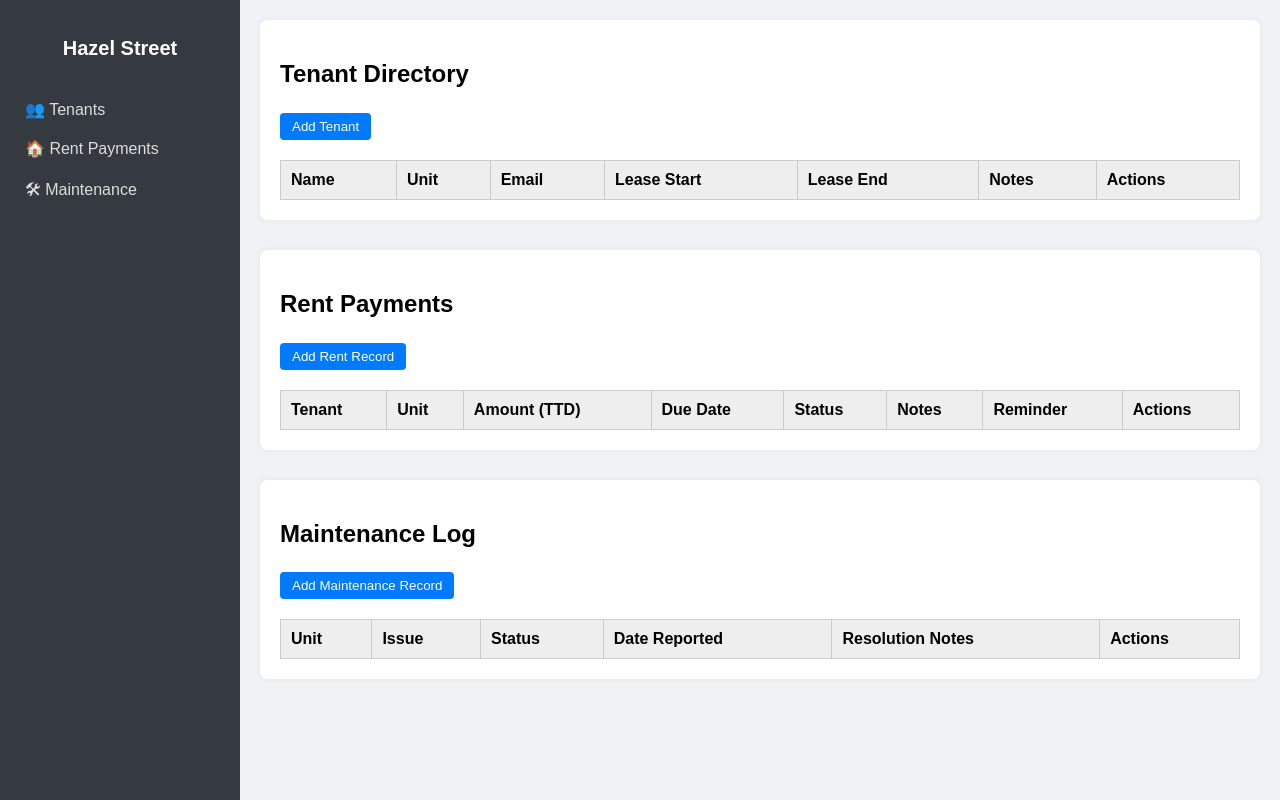
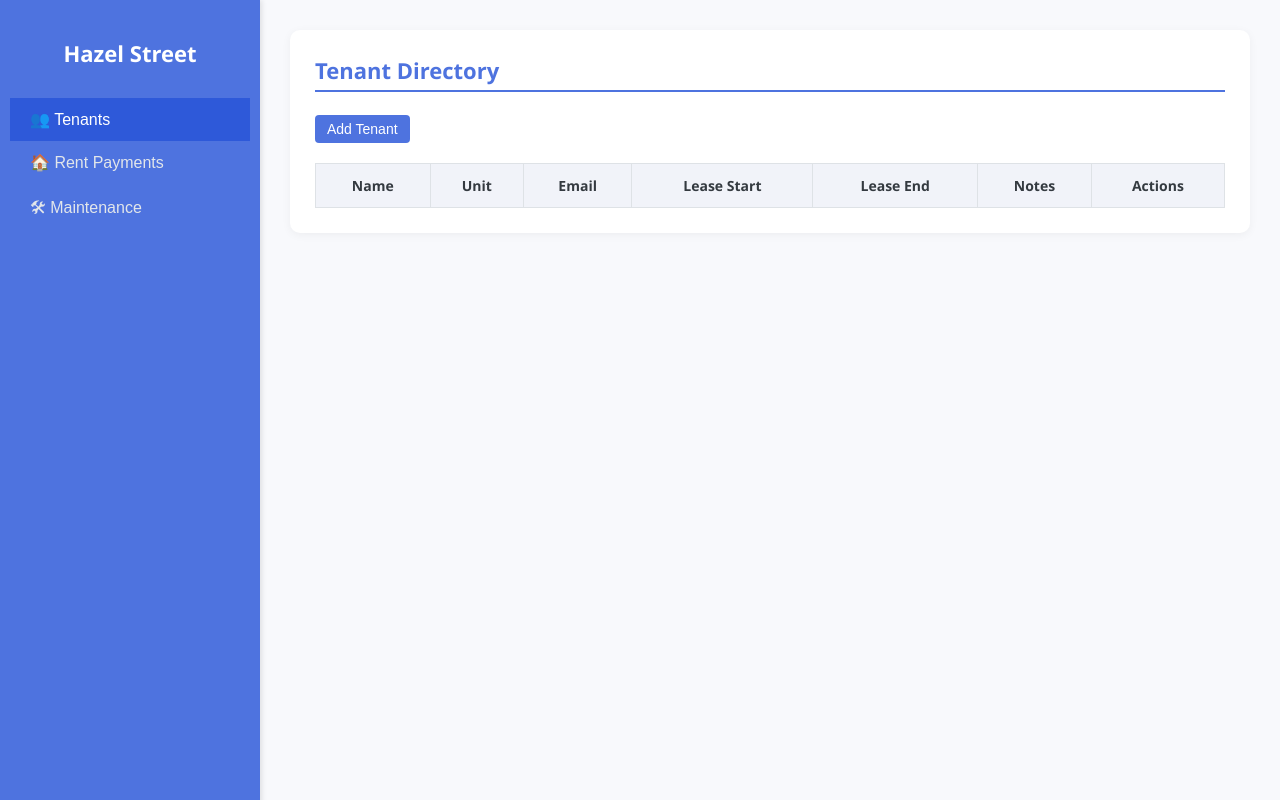
Before and after one commit to GoldB-pixel/Apartment-rental-app, a plain HTML site: page index.html in a window 1280 px wide. Drawn offline with Linux system fonts and the light colour scheme.

Commit message:
Add files via upload

```diff
--- a/index.html
+++ b/index.html
@@ -1,65 +1,183 @@
 <!DOCTYPE html>
 <html lang="en">
 <head>
-<meta charset="UTF-8" />
+  <meta charset="UTF-8"/>
   <meta name="viewport" content="width=device-width, initial-scale=1.0"/>
   <title>Hazel Street Rental Manager</title>
   <style>
-body { margin: 0; font-family: Arial, sans-serif; background: #f0f2f5; display: flex; }
-.sidebar { width: 220px; background: #343a40; color: white; height: 100vh; position: fixed; display: flex; flex-direction: column; padding: 20px 10px; }
-.sidebar h2 { color: #fff; font-size: 20px; margin-bottom: 30px; text-align: center; }
-.sidebar button { background: none; border: none; color: #ddd; text-align: left; padding: 10px 15px; font-size: 16px; cursor: pointer; width: 100%; }
-.sidebar button:hover { background: #495057; color: #fff; }
-.main { margin-left: 240px; padding: 20px; flex: 1; }
-.section { background: white; padding: 20px; margin-bottom: 30px; border-radius: 8px; box-shadow: 0 0 8px rgba(0,0,0,0.05); }
-table { width: 100%; border-collapse: collapse; margin-top: 15px; }
-th, td { padding: 10px; border: 1px solid #ccc; text-align: left; }
-th { background-color: #eee; }
-.btn { padding: 6px 12px; margin: 5px 0; cursor: pointer; border: none; background: #007bff; color: white; border-radius: 4px; }
-.btn:hover { background: #0056b3; }
-textarea { width: 100%; height: 50px; resize: vertical; }
+    :root {
+      --primary: #4e73df;
+      --primary-dark: #2e59d9;
+      --bg: #f8f9fc;
+      --card-bg: #ffffff;
+      --text: #5a5c69;
+    }
+
+    body {
+      margin: 0;
+      font-family: 'Segoe UI', sans-serif;
+      background: var(--bg);
+      color: var(--text);
+      display: flex;
+    }
+
+    .sidebar {
+      width: 240px;
+      background: var(--primary);
+      color: white;
+      height: 100vh;
+      position: fixed;
+      display: flex;
+      flex-direction: column;
+      padding: 20px 10px;
+      box-shadow: 2px 0 5px rgba(0,0,0,0.1);
+    }
+
+    .sidebar h2 {
+      color: #fff;
+      font-size: 22px;
+      margin-bottom: 30px;
+      text-align: center;
+    }
+
+    .sidebar button {
+      background: none;
+      border: none;
+      color: #e2e6ea;
+      text-align: left;
+      padding: 12px 20px;
+      font-size: 16px;
+      cursor: pointer;
+      width: 100%;
+      transition: background 0.2s;
+    }
+
+    .sidebar button:hover,
+    .sidebar button.active {
+      background: var(--primary-dark);
+      color: #fff;
+    }
+
+    .main {
+      margin-left: 260px;
+      padding: 30px;
+      flex: 1;
+    }
+
+    .section {
+      display: none;
+      background: var(--card-bg);
+      padding: 25px;
+      margin-bottom: 30px;
+      border-radius: 10px;
+      box-shadow: 0 2px 10px rgba(0,0,0,0.05);
+    }
+
+    .section.active {
+      display: block;
+    }
+
+    .section h2 {
+      margin-top: 0;
+      color: var(--primary);
+      font-size: 22px;
+      border-bottom: 2px solid var(--primary);
+      padding-bottom: 5px;
+    }
+
+    table {
+      width: 100%;
+      border-collapse: collapse;
+      margin-top: 15px;
+      font-size: 14px;
+    }
+
+    th, td {
+      padding: 12px 10px;
+      border: 1px solid #dee2e6;
+    }
+
+    th {
+      background-color: #f1f3f9;
+      color: #343a40;
+    }
+
+    .btn {
+      padding: 6px 12px;
+      margin: 5px 0;
+      cursor: pointer;
+      border: none;
+      background: var(--primary);
+      color: white;
+      border-radius: 4px;
+      font-size: 14px;
+    }
+
+    .btn:hover {
+      background: var(--primary-dark);
+    }
+
+    textarea {
+      width: 100%;
+      height: 50px;
+      resize: vertical;
+      font-family: inherit;
+      padding: 6px;
+      font-size: 13px;
+    }
   </style>
 </head>
 <body>
+
 <div class="sidebar">
   <h2>Hazel Street</h2>
-<button onclick="scrollToSection('tenantSection')">👥 Tenants</button>
-<button onclick="scrollToSection('rentSection')">🏠 Rent Payments</button>
-<button onclick="scrollToSection('maintenanceSection')">🛠 Maintenance</button>
+  <button class="tab-btn active" onclick="showSection('tenantSection', this)">👥 Tenants</button>
+  <button class="tab-btn" onclick="showSection('rentSection', this)">🏠 Rent Payments</button>
+  <button class="tab-btn" onclick="showSection('maintenanceSection', this)">🛠 Maintenance</button>
 </div>
+
 <div class="main">
-<div class="section" id="tenantSection">
+  <div class="section active" id="tenantSection">
     <h2>Tenant Directory</h2>
     <button class="btn" id="addTenantBtn">Add Tenant</button>
     <table id="tenantTable">
       <thead>
         <tr><th>Name</th><th>Unit</th><th>Email</th><th>Lease Start</th><th>Lease End</th><th>Notes</th><th>Actions</th></tr>
-</thead><tbody></tbody>
+      </thead>
+      <tbody></tbody>
     </table>
   </div>
+
   <div class="section" id="rentSection">
     <h2>Rent Payments</h2>
     <button class="btn" id="addRentBtn">Add Rent Record</button>
     <table id="rentTable">
       <thead>
         <tr><th>Tenant</th><th>Unit</th><th>Amount (TTD)</th><th>Due Date</th><th>Status</th><th>Notes</th><th>Reminder</th><th>Actions</th></tr>
-</thead><tbody></tbody>
+      </thead>
+      <tbody></tbody>
     </table>
   </div>
+
   <div class="section" id="maintenanceSection">
     <h2>Maintenance Log</h2>
     <button class="btn" id="addMaintenanceBtn">Add Maintenance Record</button>
     <table id="maintenanceTable">
       <thead>
         <tr><th>Unit</th><th>Issue</th><th>Status</th><th>Date Reported</th><th>Resolution Notes</th><th>Actions</th></tr>
-</thead><tbody></tbody>
+      </thead>
+      <tbody></tbody>
     </table>
   </div>
 </div>
+
 <script>
-function scrollToSection(id) {
-  const el = document.getElementById(id);
-  if (el) el.scrollIntoView({ behavior: "smooth" });
+function showSection(id, btn) {
+  document.querySelectorAll('.section').forEach(s => s.classList.remove('active'));
+  document.getElementById(id).classList.add('active');
+
+  document.querySelectorAll('.tab-btn').forEach(b => b.classList.remove('active'));
+  btn.classList.add('active');
 }
 
 function createCell(content = '', editable = true) {
@@ -133,5 +251,6 @@ document.getElementById('addTenantBtn').onclick = addTenantRow;
 document.getElementById('addRentBtn').onclick = addRentRow;
 document.getElementById('addMaintenanceBtn').onclick = addMaintenanceRow;
 </script>
+
 </body>
 </html>
```
Lines whose indentation alone changed are shown as unchanged.
